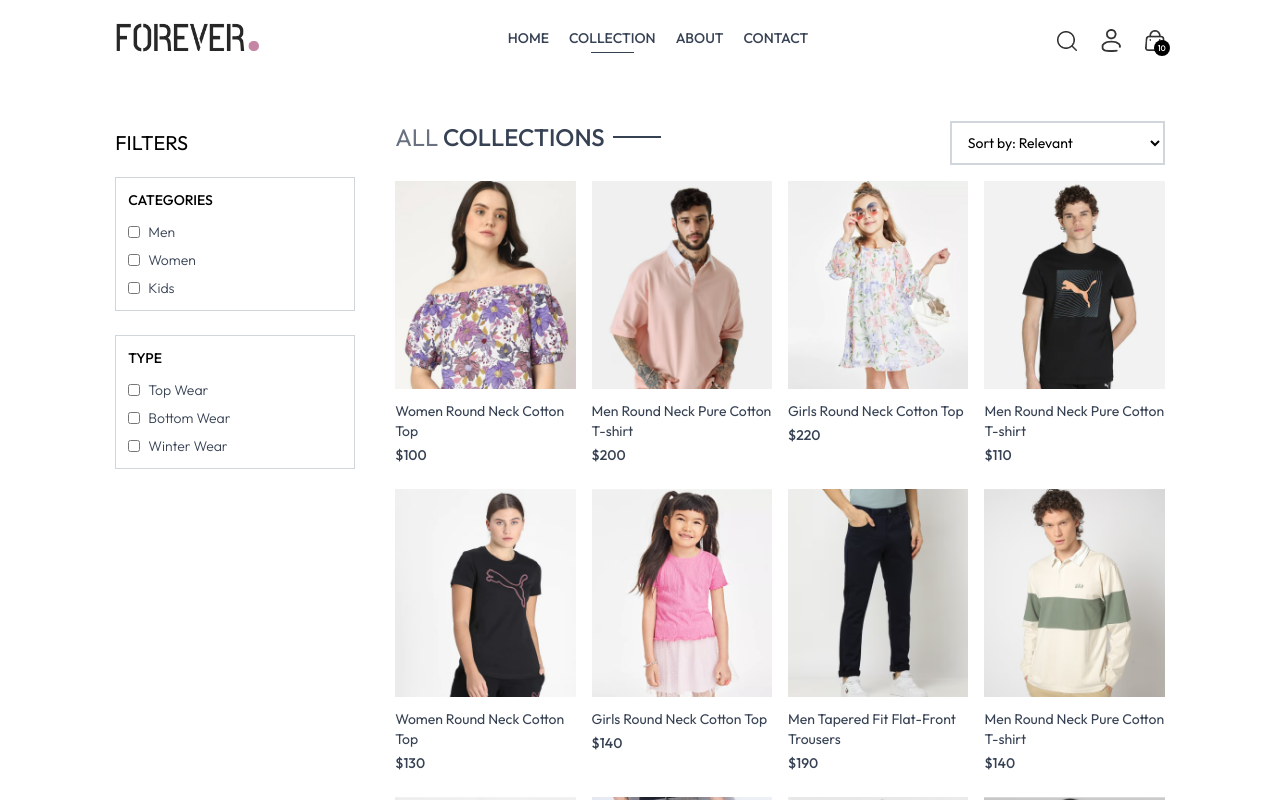
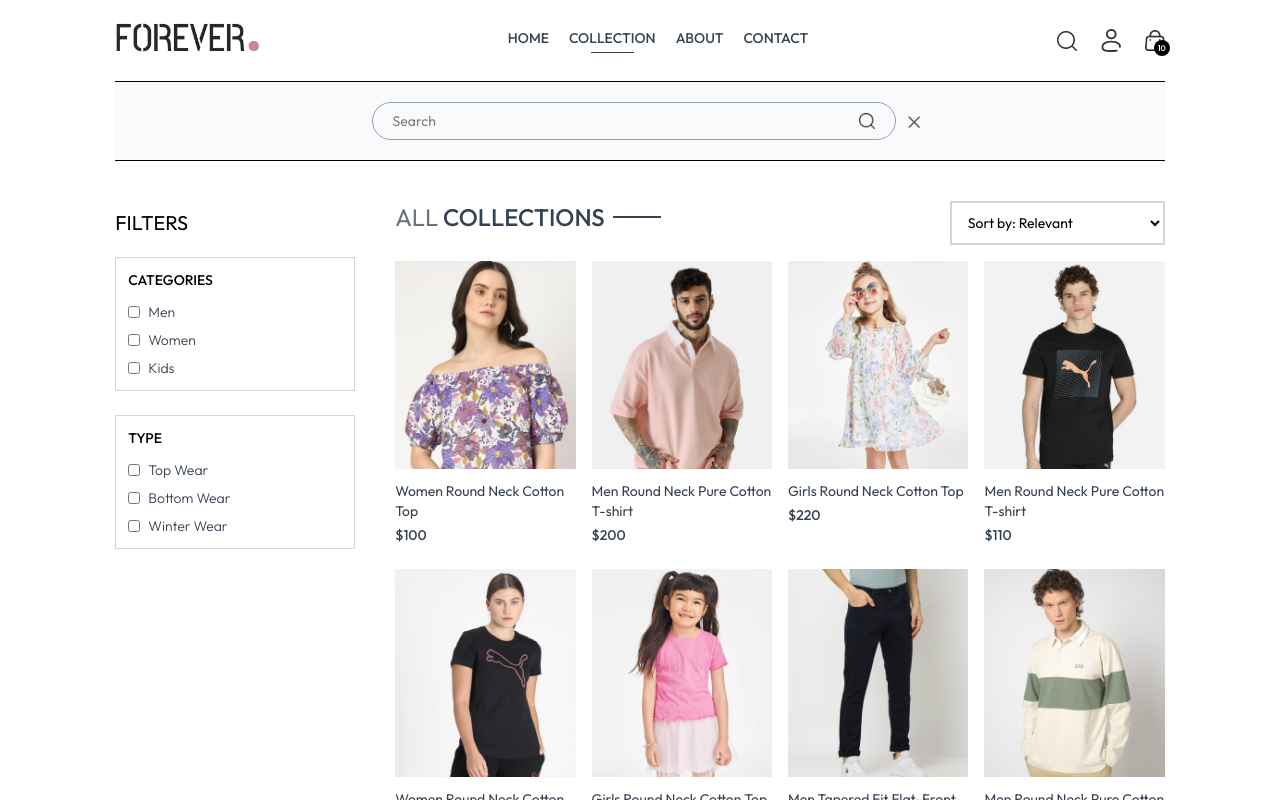
Before and after one commit to AniketShirou/Forever, a React (Vite) app in the folder Frontend/: page /collection in a window 1280 px wide. Both pictures are taken after a click on the picture 1066 px from the left and 40 px from the top of the page. Shown: the top 800 px of the page. Built offline with nearby package versions, Linux system fonts and the light colour scheme.

Commit message:
Search Feature

```diff
--- a/Frontend/src/App.jsx
+++ b/Frontend/src/App.jsx
@@ -11,11 +11,13 @@ import Orders from './pages/Orders'
 import Contact from './pages/Contact'
 import Navbar from './components/Navbar'
 import Footer from './components/Footer'
+import SearchBar from './components/SearchBar'
 
 const App = () => {
   return (
     <div className='px-4 sm:px-[5vw] md:px-[7vw] lg:px-[9vw]'>
       <Navbar />
+      <SearchBar />
        <Routes>
           <Route path='/' element={<Home />}/>
           <Route path='/collection' element={<Collection />}/>
--- a/Frontend/src/components/Navbar.jsx
+++ b/Frontend/src/components/Navbar.jsx
@@ -1,10 +1,12 @@
-import React, { useState } from 'react'
+import React, { useContext, useState } from 'react'
 import { assets } from '../assets/frontend_assets/assets.js'
 import { NavLink, Link } from 'react-router-dom';
+import { ShopContext } from '../context/ShopContext.jsx';
 
 const Navbar =  () => {
 
     const [visible , setVisible] = useState(false);
+    const {setShowSearch} = useContext(ShopContext)
 
   return (
     <div className='flex items-center justify-between py-5 font-medium'>
@@ -29,7 +31,7 @@ const Navbar =  () => {
      </ul>
 
      <div className='flex items-center gap-6'>
-        <img src={assets.search_icon} className='w-5 cursor-pointer'/>
+        <img onClick={() => setShowSearch(true)} src={assets.search_icon} className='w-5 cursor-pointer'/>
 
         <div className='group relative'>
            <img className='w-5 cursor-pointer' src={assets.profile_icon} />
--- /dev/null
+++ b/Frontend/src/components/SearchBar.jsx
@@ -0,0 +1,33 @@
+import React, { useContext, useEffect, useState } from 'react'
+import { ShopContext } from '../context/ShopContext'
+import { assets } from '../assets/frontend_assets/assets';
+import { useLocation } from 'react-router-dom';
+
+const SearchBar = () => {
+
+  const {search, setSearch , showSearch , setShowSearch} = useContext(ShopContext);
+  const [visible , setVisible] = useState(false);
+  const location = useLocation();
+
+  useEffect(() => {
+      if(location.pathname.includes('collection')){
+            setVisible(true);
+      }
+
+      else{
+        setVisible(false);
+      }
+  },[location])
+
+  return showSearch && visible ? (
+      <div className='border-t border-b bg-gray-50 text-center'>
+         <div className='inline-flex items-center justify-center border border-gray-400 px-5 py-2 my-5 mx-3 rounded-full w-3/4 sm:w-1/2'>
+              <input value={search} onChange={(e) => setSearch(e.target.value)} className='flex-1 outline-none bg-inherit text-sm ' type='text' placeholder='Search'/>
+              <img className='w-4 cursor-pointer' src={assets.search_icon} />
+         </div>
+            <img onClick={() => setShowSearch(false)} className='inline w-3 cursor-pointer' src={assets.cross_icon} />
+      </div>
+  ) : null
+}
+
+export default SearchBar
--- a/Frontend/src/context/ShopContext.jsx
+++ b/Frontend/src/context/ShopContext.jsx
@@ -1,4 +1,4 @@
-import React, { createContext } from "react";
+import React, { createContext, useState } from "react";
 import { products } from "../assets/frontend_assets/assets";
 
 export const ShopContext = createContext();
@@ -7,9 +7,11 @@ const ShopContextProvider = (props) => {
 
    const currency = '$';
    const delivery_fee = 50;
+   const [search , setSearch] = useState('');
+   const [showSearch , setShowSearch] = useState(false);
 
    const value = {
-        products , currency , delivery_fee
+        products , currency , delivery_fee, search, setSearch, showSearch, setShowSearch
    }
 
    return(
--- a/Frontend/src/pages/Collection.jsx
+++ b/Frontend/src/pages/Collection.jsx
@@ -13,7 +13,7 @@ const options = [
 
 const Collection = () => {
 
- const {products} = useContext(ShopContext);
+ const {products , search , showSearch} = useContext(ShopContext);
  const [showFilter , setShowFilter] = useState(false);
  const [filterProducts , setFilterProducts] = useState([]);
  const [category, setCategory] = useState([]);
@@ -44,6 +44,10 @@ const Collection = () => {
 //  function for displaying individual product
  const applyFilter = () =>{
   let  productsCopy = products.slice();
+
+  if(showSearch && search){
+    productsCopy = productsCopy.filter(item => item.name.toLowerCase().includes(search.toLowerCase()))
+  }
 
   if(category.length > 0){
     productsCopy = productsCopy.filter(item => category.includes(item.category))
@@ -76,7 +80,7 @@ const Collection = () => {
 
   useEffect(()=>{
     applyFilter();
- },[category , subCategory])
+ },[category , subCategory, search, showSearch])
 
  useEffect(() => {
   sortProduct();
```
